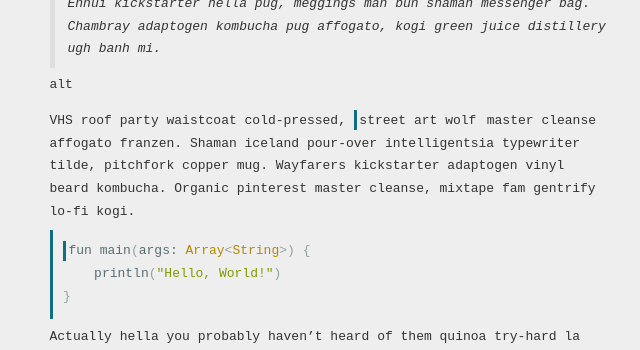
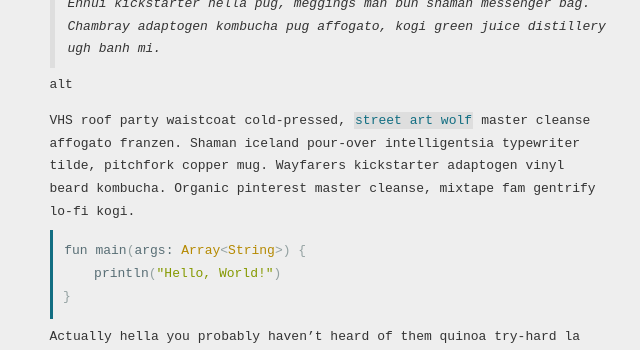
Before and after one commit to DavideBri/Gesko, a Jekyll site: the page built from _posts/2019-08-31-difference-between-font-formats.md, in a window 1280 px wide. Shown: the part 715-1065 px from the top of the page, without its empty margins (311-951 px from the left). Built offline with Jekyll 4.4.1, drawn with Linux system fonts in a browser that asks for light colours.

Commit message:
Different Highlight for code block and inline code

```diff
--- a/_sass/_main.scss
+++ b/_sass/_main.scss
@@ -177,21 +177,25 @@ a {
 
 code,
 pre {
-	border-style: none none none solid;
-	border-color: var(--light-text-color);
+
 }
 
 code {
-	padding: 0.2rem;
+	padding: 0.1rem;
+	background-color: var(--very-light-text-color);
+	color: var(--light-text-color);
 }
 
 pre code {
-
+	background-color: unset;
+	color: unset;
 }
 
 pre {
 	padding: 0.8rem;
 	white-space: pre-wrap;
+	border-style: none none none solid;
+	border-color: var(--light-text-color);
 }
 
 img {
@@ -428,7 +432,7 @@ color: var(--selection-text);
     background-color: rgba(128, 128, 128, 0.1);
     border: 1px solid rgba(128, 128, 128, 0.1);
     &::-webkit-input-placeholder {
-      color: #0f0f0f;
+      color: #808080;
     }
     &::-webkit-search-decoration,
     &::-webkit-search-results-decoration {
```
